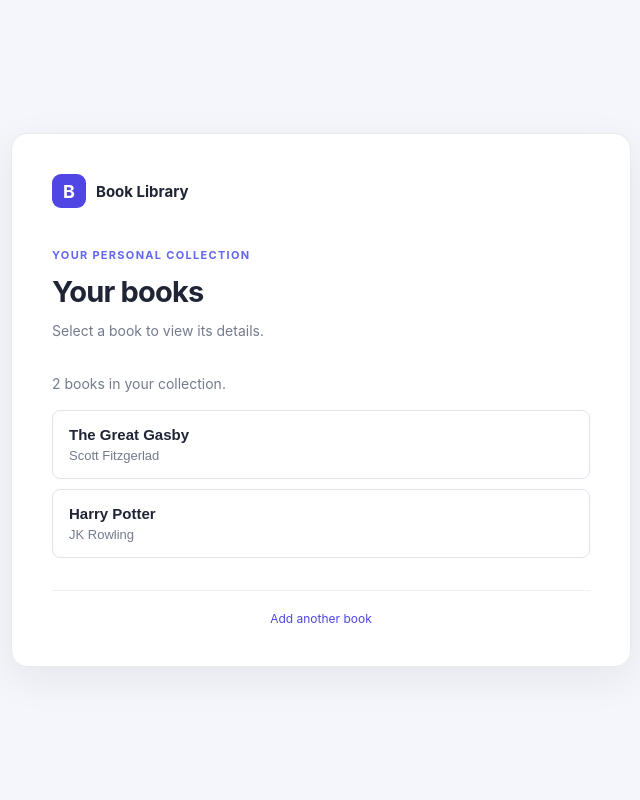
After one commit to gurban-dev/first-api, a FastAPI app: template templates/books.html in a window 1280 px wide. The commit adds this page. Shown: the whole page, without its empty margins (319-959 px from the left). Run offline with FastAPI, Linux system fonts and the light colour scheme; the template is opened without the code that fills it, so the values that code supplies are empty; data comes from the database, SQL or seed files in the repository; both versions use the stored data as it was after the commit.

Commit message:
Added web page for viewing books.

```diff
--- a/app/main.py
+++ b/app/main.py
@@ -66,10 +66,16 @@ async def lifespan(app: FastAPI):
     # This runs exactly once when the server starts up.
     initialize_database()
 
+    # yield temporarily pauses the execution of this function.
+    # Even after this function pauses, the FastAPI continues
+    # the startup process.
     yield
 
     # Any code written here runs when the server completely
     # shuts down.
+
+    # This function is aware of when the FastAPI server is terminated
+    # because of the decorator @asynccontextmanager.
 
 # This creates an instance/object of the FastAPI class.
 
--- a/static/css/styles.css
+++ b/static/css/styles.css
@@ -187,6 +187,89 @@ button:disabled {
     font-size: 12px;
 }
 
+.library-card {
+    max-width: 620px;
+}
+
+.library-status {
+    margin: 0 0 14px;
+    color: #747b8d;
+    font-size: 14px;
+    line-height: 1.6;
+}
+
+.book-list {
+    display: grid;
+    gap: 10px;
+    list-style: none;
+}
+
+.book-list-item {
+    height: auto;
+    display: flex;
+    flex-direction: column;
+    align-items: flex-start;
+    gap: 5px;
+    margin: 0;
+    padding: 15px 16px;
+    border: 1px solid #dfe3eb;
+    background: #ffffff;
+    color: #202536;
+    text-align: left;
+}
+
+.book-list-item:hover:not(:disabled) {
+    border-color: #6366f1;
+    background: #f8f8ff;
+    color: #202536;
+    transform: translateY(-1px);
+}
+
+.book-list-title {
+    font-size: 15px;
+    font-weight: 600;
+}
+
+.book-list-author {
+    color: #747b8d;
+    font-size: 13px;
+    font-weight: 400;
+}
+
+.book-details {
+    margin-top: 24px;
+    padding: 20px;
+    border: 1px solid #e8eaf0;
+    border-radius: 10px;
+    background: #fafaff;
+}
+
+.book-details h2 {
+    margin-bottom: 8px;
+    font-size: 20px;
+}
+
+.book-id,
+.update-note {
+    margin-top: 10px;
+    color: #747b8d;
+    font-size: 12px;
+    line-height: 1.6;
+}
+
+.book-details button:disabled {
+    margin-top: 16px;
+}
+
+.card-footer a {
+    color: #4f46e5;
+    text-decoration: none;
+}
+
+.card-footer a:hover {
+    text-decoration: underline;
+}
+
 @media (max-width: 480px) {
     .book-card {
         padding: 28px 22px;
--- /dev/null
+++ b/static/js/books.js
@@ -0,0 +1,67 @@
+const bookList = document.getElementById("book-list");
+const libraryStatus = document.getElementById("library-status");
+const bookDetails = document.getElementById("book-details");
+const selectedBookTitle = document.getElementById("selected-book-title");
+const selectedBookAuthor = document.getElementById("selected-book-author");
+const selectedBookId = document.getElementById("selected-book-id");
+
+function selectBook(book) {
+    selectedBookTitle.textContent = book.title;
+    selectedBookAuthor.textContent = `by ${book.author}`;
+    selectedBookId.textContent = `Book ID: ${book.id}`;
+    bookDetails.hidden = false;
+}
+
+function displayBooks(books) {
+    bookList.replaceChildren();
+
+    if (books.length === 0) {
+        libraryStatus.textContent = "There are no books in your collection yet.";
+        return;
+    }
+
+    libraryStatus.textContent = `${books.length} book${books.length === 1 ? "" : "s"} in your collection.`;
+
+    for (const book of books) {
+        const item = document.createElement("li");
+        const button = document.createElement("button");
+        const title = document.createElement("span");
+        const author = document.createElement("span");
+
+        button.type = "button";
+        button.className = "book-list-item";
+        title.className = "book-list-title";
+        author.className = "book-list-author";
+        title.textContent = book.title;
+        author.textContent = book.author;
+
+        button.append(title, author);
+        button.addEventListener("click", () => selectBook(book));
+        item.append(button);
+        bookList.append(item);
+    }
+}
+
+async function loadBooks() {
+    try {
+        const response = await fetch("/api/books");
+
+        if (!response.ok) {
+            throw new Error(`The server returned an error (${response.status}).`);
+        }
+
+        const books = await response.json();
+
+        if (!Array.isArray(books)) {
+            throw new Error("The server returned an unexpected response.");
+        }
+
+        displayBooks(books);
+    } catch (error) {
+        console.error("Error loading books:", error);
+        libraryStatus.textContent =
+            "Could not load your books. Please try again later.";
+    }
+}
+
+loadBooks();
--- /dev/null
+++ b/templates/books.html
@@ -0,0 +1,60 @@
+<!DOCTYPE html>
+<html lang="en">
+<head>
+    <meta charset="UTF-8">
+    <meta name="viewport" content="width=device-width, initial-scale=1.0">
+    <meta name="description" content="View the books in your collection.">
+    <title>Book Library | Your Books</title>
+    <link
+        rel="stylesheet"
+        href="{{ url_for('static', path='/css/styles.css') }}"
+    >
+    <script
+        src="{{ url_for('static', path='/js/books.js') }}"
+        defer
+    ></script>
+</head>
+<body>
+    <main class="page-container">
+        <section class="book-card library-card" aria-labelledby="page-title">
+            <div class="brand">
+                <span class="brand-icon" aria-hidden="true">B</span>
+                <span>Book Library</span>
+            </div>
+
+            <header class="card-header">
+                <p class="eyebrow">YOUR PERSONAL COLLECTION</p>
+                <h1 id="page-title">Your books</h1>
+                <p class="subtitle">Select a book to view its details.</p>
+            </header>
+
+            <p id="library-status" class="library-status" role="status" aria-live="polite">
+                Loading books...
+            </p>
+            <ul id="book-list" class="book-list" aria-label="Books"></ul>
+
+            <section
+                id="book-details"
+                class="book-details"
+                aria-labelledby="selected-book-title"
+                hidden
+            >
+                <p class="eyebrow">SELECTED BOOK</p>
+                <h2 id="selected-book-title"></h2>
+                <p id="selected-book-author" class="subtitle"></p>
+                <p id="selected-book-id" class="book-id"></p>
+                <button type="button" disabled aria-describedby="update-note">
+                    Update book (coming soon)
+                </button>
+                <p id="update-note" class="update-note">
+                    Book updates are not available yet.
+                </p>
+            </section>
+
+            <footer class="card-footer">
+                <a href="/add-book">Add another book</a>
+            </footer>
+        </section>
+    </main>
+</body>
+</html>
```
Also changed, not shown: app/routers/books.py (+11 -1 lines), app/routers/pages.py (+12 -1 lines), lesson-notes/project-structure.md (+6 -4 lines), books.db.
